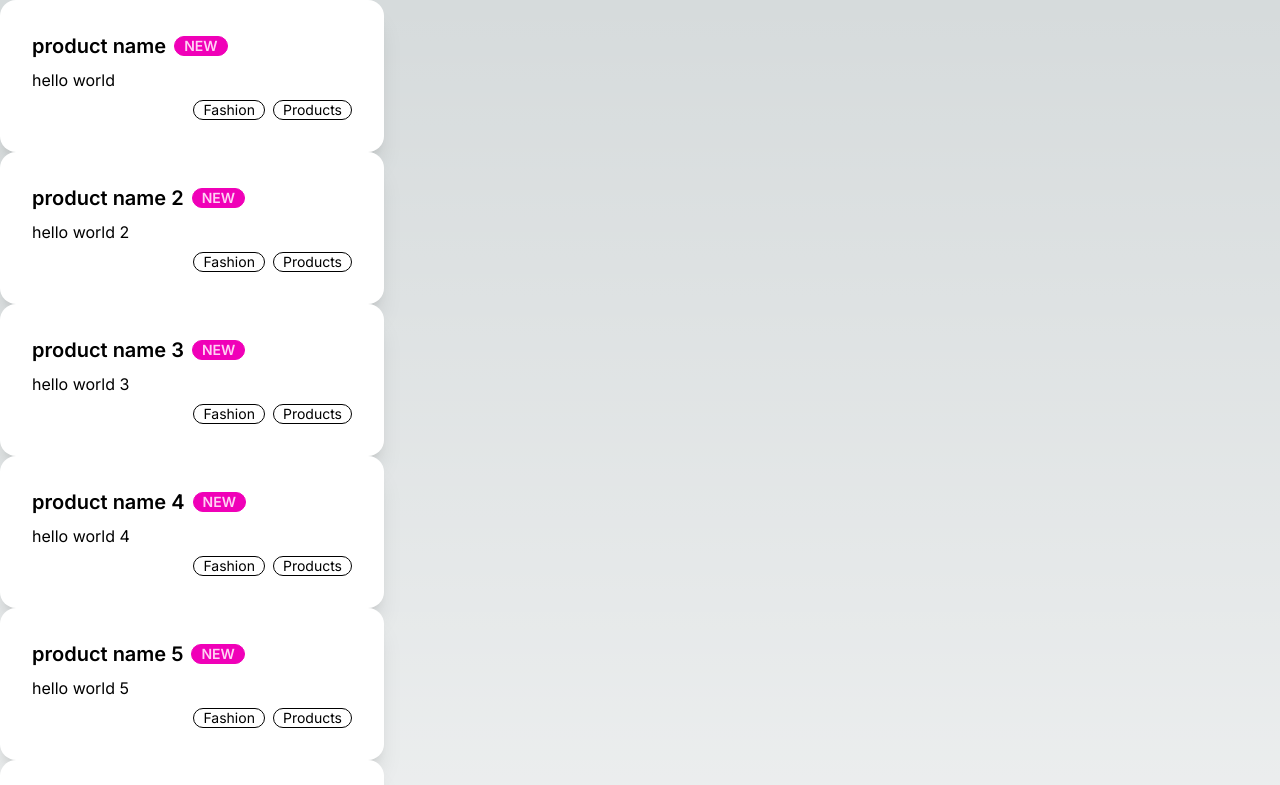
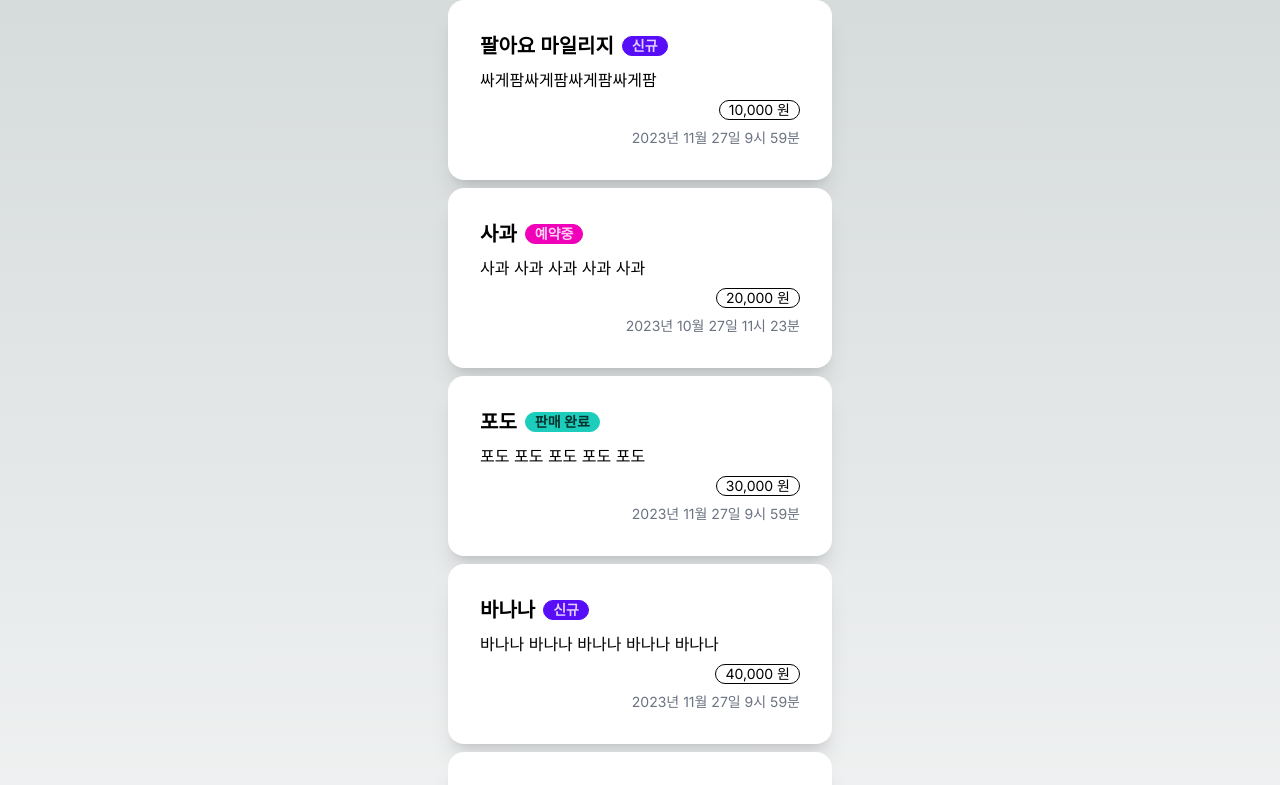
Before and after one commit to zestlee1106/hana-market-fe, a Next.js app: page / in a window 1280 px wide. Shown: the top 785 px of the page. Built offline with nearby package versions, Linux system fonts and the light colour scheme.

Commit message:
[feat] 변경된 응답 데이터에 맞춰서 수정 (mock, 컴포넌트)

```diff
--- a/app/components/ProductCard.tsx
+++ b/app/components/ProductCard.tsx
@@ -1,27 +1,38 @@
 import React from "react";
-import { Product } from "../types/product";
+import { ORDER_STATE_KOR, OrderStatus, Product } from "../types/product";
+import { formatDate, formatPrice } from "../utils";
 
-interface ProductProps extends Omit<Product, "id"> {}
+export interface ProductProps
+  extends Omit<Product, "id" | "viewCount" | "updatedAt"> {}
+
+const COLOR_MAP: Record<OrderStatus, string> = {
+  N: "badge-primary",
+  R: "badge-secondary",
+  S: "badge-accent",
+} as const;
 
 const ProductCard = ({
-  seller,
-  productName,
-  content,
-  price,
-  registeredDate,
-  orderState,
+  goodsName,
+  description,
+  sellPrice,
+  createdAt,
+  status,
 }: ProductProps) => {
   return (
     <div className="card w-96 bg-base-100 shadow-xl">
       <div className="card-body">
         <h2 className="card-title">
-          {productName}
-          <div className="badge badge-secondary">NEW</div>
+          {goodsName}
+          <div className={`badge ${COLOR_MAP[status]}`}>
+            {ORDER_STATE_KOR[status]}
+          </div>
         </h2>
-        <p>{content}</p>
+        <p>{description}</p>
         <div className="card-actions justify-end">
-          <div className="badge badge-outline">Fashion</div>
-          <div className="badge badge-outline">Products</div>
+          <div className="badge badge-outline">{formatPrice(sellPrice)} 원</div>
+        </div>
+        <div className="card-actions justify-end">
+          <div className="text-sm text-gray-500">{formatDate(createdAt)}</div>
         </div>
       </div>
     </div>
--- a/app/mocks/product.ts
+++ b/app/mocks/product.ts
@@ -3,92 +3,72 @@ import { Product } from "../types/product";
 export const products: Product[] = [
   {
     id: 1,
-    seller: "tom",
-    productName: "product name",
-    content: "hello world",
-    price: 15000,
-    registeredDate: "2023.10.29 20:55:00",
-    orderState: "P", // B, P, C
+    goodsName: "팔아요 마일리지",
+    viewCount: 0,
+    status: "N", // "R", "S", "N"
+    sellPrice: 10000,
+    description: "싸게팜싸게팜싸게팜싸게팜",
+    createdAt: "2023-11-27T09:59:18.574839",
+    updatedAt: "2023-11-27T09:59:18.574839",
   },
   {
     id: 2,
-    seller: "jane",
-    productName: "product name 2",
-    content: "hello world 2",
-    price: 20000,
-    registeredDate: "2023.10.29 20:55:00",
-    orderState: "B",
+    goodsName: "사과",
+    viewCount: 1,
+    status: "R",
+    sellPrice: 20000,
+    description: "사과 사과 사과 사과 사과",
+    createdAt: "2023-10-27T11:23:18.574839",
+    updatedAt: "2023-11-27T09:59:18.574839",
   },
   {
     id: 3,
-    seller: "john",
-    productName: "product name 3",
-    content: "hello world 3",
-    price: 30000,
-    registeredDate: "2023.10.29 20:55:00",
-    orderState: "C",
+    goodsName: "포도",
+    viewCount: 2,
+    status: "S",
+    sellPrice: 30000,
+    description: "포도 포도 포도 포도 포도",
+    createdAt: "2023-11-27T09:59:18.574839",
+    updatedAt: "2023-11-27T09:59:18.574839",
   },
   {
     id: 4,
-    seller: "jane",
-    productName: "product name 4",
-    content: "hello world 4",
-    price: 40000,
-    registeredDate: "2023.10.29 20:55:00",
-    orderState: "P",
+    goodsName: "바나나",
+    viewCount: 3,
+    status: "N",
+    sellPrice: 40000,
+    description: "바나나 바나나 바나나 바나나 바나나",
+    createdAt: "2023-11-27T09:59:18.574839",
+    updatedAt: "2023-11-27T09:59:18.574839",
   },
   {
     id: 5,
-    seller: "john",
-    productName: "product name 5",
-    content: "hello world 5",
-    price: 50000,
-    registeredDate: "2023.10.29 20:55:00",
-    orderState: "B",
+    goodsName: "딸기",
+    viewCount: 4,
+    status: "R",
+    sellPrice: 50000,
+    description: "딸기 딸기 딸기 딸기 딸기",
+    createdAt: "2023-11-27T09:59:18.574839",
+    updatedAt: "2023-11-27T09:59:18.574839",
   },
   {
     id: 6,
-    seller: "jane",
-    productName: "product name 6",
-    content: "hello world 6",
-    price: 60000,
-    registeredDate: "2023.10.29 20:55:00",
-    orderState: "C",
+    goodsName: "수박",
+    viewCount: 5,
+    status: "S",
+    sellPrice: 60000,
+    description: "수박 수박 수박 수박 수박",
+    createdAt: "2023-11-27T09:59:18.574839",
+    updatedAt: "2023-11-27T09:59:18.574839",
   },
   {
     id: 7,
-    seller: "john",
-    productName: "product name 7",
-    content: "hello world 7",
-    price: 70000,
-    registeredDate: "2023.10.29 20:55:00",
-    orderState: "P",
-  },
-  {
-    id: 8,
-    seller: "jane",
-    productName: "product name 8",
-    content: "hello world 8",
-    price: 80000,
-    registeredDate: "2023.10.29 20:55:00",
-    orderState: "B",
-  },
-  {
-    id: 9,
-    seller: "john",
-    productName: "product name 9",
-    content: "hello world 9",
-    price: 90000,
-    registeredDate: "2023.10.29 20:55:00",
-    orderState: "C",
-  },
-  {
-    id: 10,
-    seller: "jane",
-    productName: "product name 10",
-    content: "hello world 10",
-    price: 100000,
-    registeredDate: "2023.10.29 20:55:00",
-    orderState: "P",
+    goodsName: "키위",
+    viewCount: 6,
+    status: "N",
+    sellPrice: 70000,
+    description: "키위 키위 키위 키위 키위",
+    createdAt: "2023-11-27T09:59:18.574839",
+    updatedAt: "2023-11-27T09:59:18.574839",
   },
 ];
--- a/app/page.tsx
+++ b/app/page.tsx
@@ -5,18 +5,19 @@ import { products as productsData } from "./mocks/product";
 export default function Home() {
   const products = productsData;
   return (
-    <>
-      {products.map((product) => (
-        <ProductCard
-          seller={product.seller}
-          productName={product.productName}
-          content={product.content}
-          price={product.price}
-          registeredDate={product.registeredDate}
-          orderState={product.orderState}
-          key={product.id}
-        />
-      ))}
-    </>
+    <div className="flex justify-center">
+      <div className="flex flex-col gap-2">
+        {products.map((product) => (
+          <ProductCard
+            goodsName={product.goodsName}
+            description={product.description}
+            sellPrice={product.sellPrice}
+            createdAt={product.createdAt}
+            status={product.status}
+            key={product.id}
+          />
+        ))}
+      </div>
+    </div>
   );
 }
--- a/app/types/product.ts
+++ b/app/types/product.ts
@@ -1,21 +1,18 @@
-export const ORDER_STATE = {
-  BOOKING: "B",
-  POSSIBLE: "P",
-  COMPLETE: "C",
+export const ORDER_STATE_KOR = {
+  N: "신규",
+  R: "예약중",
+  S: "판매 완료",
 } as const;
 
-export const ORDER_STATE_KOR = {
-  B: "예약중",
-  P: "거래가능",
-  C: "거래완료",
-};
+export type OrderStatus = keyof typeof ORDER_STATE_KOR;
 
 export interface Product {
   id: number;
-  seller: string;
-  productName: string;
-  content: string;
-  price: number;
-  registeredDate: string;
-  orderState: (typeof ORDER_STATE)[keyof typeof ORDER_STATE];
+  goodsName: string;
+  viewCount: number;
+  status: OrderStatus;
+  sellPrice: number;
+  description: string;
+  createdAt: string;
+  updatedAt: string;
 }
--- /dev/null
+++ b/app/utils/index.ts
@@ -0,0 +1,10 @@
+import { format, parseISO } from "date-fns";
+
+export const formatDate = (date: string) => {
+  const parsedDate = parseISO(date);
+  return format(parsedDate, "yyyy년 MM월 dd일 H시 mm분");
+};
+
+export const formatPrice = (price: number) => {
+  return price.toLocaleString();
+};
--- a/package.json
+++ b/package.json
@@ -23,6 +23,8 @@
     "typescript": "5.2.2"
   },
   "devDependencies": {
-    "daisyui": "^3.9.4"
+    "@types/date-fns": "^2.6.0",
+    "daisyui": "^3.9.4",
+    "date-fns": "^2.30.0"
   }
 }
```
Also changed, not shown: 1 other file (tests, documents, lock files or other folders).
